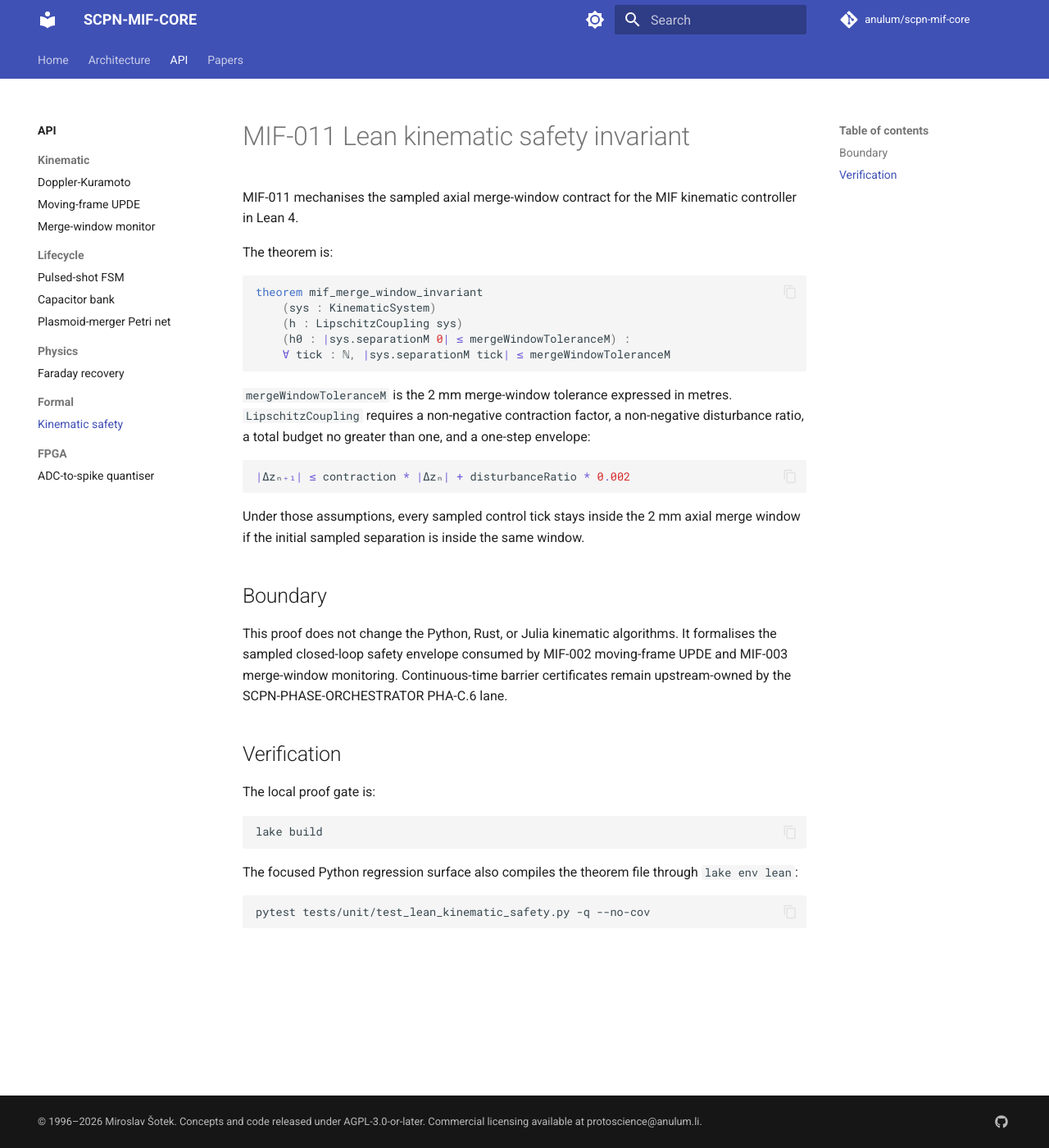
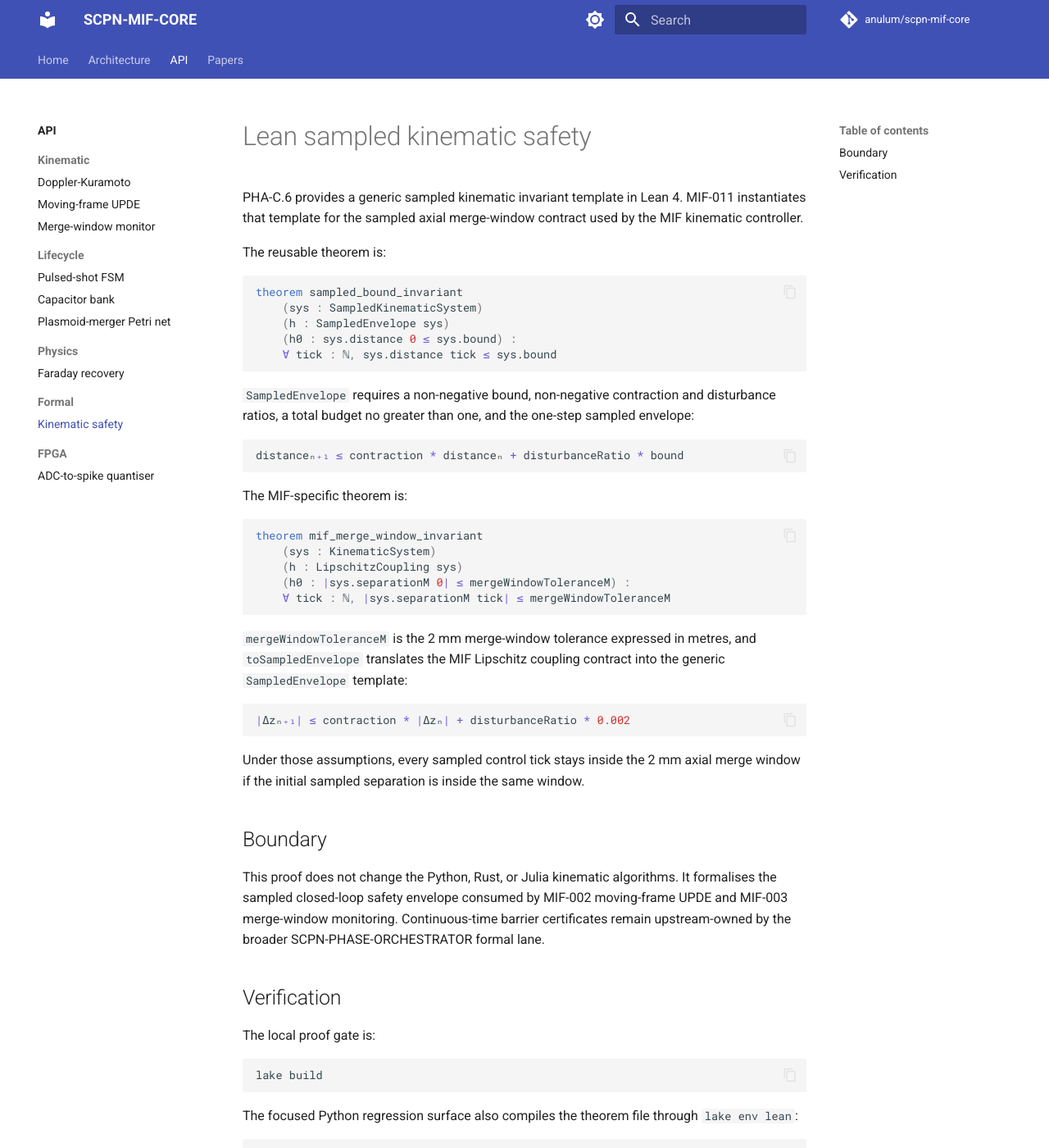
Before and after one commit to anulum/scpn-mif-core, an MkDocs documentation site: the page built from docs/api/formal/kinematic_safety.md, in a window 1280 px wide and 1400 px high. Shown: the whole window at 82% size. Built offline with MkDocs 1.6.1 and Material for MkDocs 9.7.7, drawn with Linux system fonts in a browser that asks for light colours; comment, search, counter and statistics services are not loaded.

Commit message:
feat: add generic Lean invariant
Add a reusable sampled kinematic envelope theorem and instantiate the MIF-011 merge-window proof from it.

Update Lean regression coverage and formal documentation for the PHA-C.6/MIF-011 proof chain.

Authored by Anulum Fortis & Arcane Sapience (protoscience@anulum.li)

````diff
--- a/docs/api/formal/kinematic_safety.md
+++ b/docs/api/formal/kinematic_safety.md
@@ -4,14 +4,33 @@
 <!-- © Code 2020–2026 Miroslav Šotek. All rights reserved. -->
 <!-- ORCID: 0009-0009-3560-0851 -->
 <!-- Contact: www.anulum.li | protoscience@anulum.li -->
-<!-- SCPN-MIF-CORE — MIF-011 Lean kinematic safety invariant documentation. -->
+<!-- SCPN-MIF-CORE — Lean sampled kinematic safety invariant documentation. -->
 
-# MIF-011 Lean kinematic safety invariant
+# Lean sampled kinematic safety
 
-MIF-011 mechanises the sampled axial merge-window contract for the MIF
-kinematic controller in Lean 4.
+PHA-C.6 provides a generic sampled kinematic invariant template in Lean 4.
+MIF-011 instantiates that template for the sampled axial merge-window contract
+used by the MIF kinematic controller.
 
-The theorem is:
+The reusable theorem is:
+
+```lean
+theorem sampled_bound_invariant
+    (sys : SampledKinematicSystem)
+    (h : SampledEnvelope sys)
+    (h0 : sys.distance 0 ≤ sys.bound) :
+    ∀ tick : ℕ, sys.distance tick ≤ sys.bound
+```
+
+`SampledEnvelope` requires a non-negative bound, non-negative contraction and
+disturbance ratios, a total budget no greater than one, and the one-step
+sampled envelope:
+
+```lean
+distanceₙ₊₁ ≤ contraction * distanceₙ + disturbanceRatio * bound
+```
+
+The MIF-specific theorem is:
 
 ```lean
 theorem mif_merge_window_invariant
@@ -21,9 +40,9 @@ theorem mif_merge_window_invariant
     ∀ tick : ℕ, |sys.separationM tick| ≤ mergeWindowToleranceM
 ```
 
-`mergeWindowToleranceM` is the 2 mm merge-window tolerance expressed in metres.
-`LipschitzCoupling` requires a non-negative contraction factor, a non-negative
-disturbance ratio, a total budget no greater than one, and a one-step envelope:
+`mergeWindowToleranceM` is the 2 mm merge-window tolerance expressed in metres,
+and `toSampledEnvelope` translates the MIF Lipschitz coupling contract into the
+generic `SampledEnvelope` template:
 
 ```lean
 |Δzₙ₊₁| ≤ contraction * |Δzₙ| + disturbanceRatio * 0.002
@@ -38,8 +57,8 @@ window.
 This proof does not change the Python, Rust, or Julia kinematic algorithms. It
 formalises the sampled closed-loop safety envelope consumed by MIF-002
 moving-frame UPDE and MIF-003 merge-window monitoring. Continuous-time barrier
-certificates remain upstream-owned by the SCPN-PHASE-ORCHESTRATOR PHA-C.6
-lane.
+certificates remain upstream-owned by the broader SCPN-PHASE-ORCHESTRATOR
+formal lane.
 
 ## Verification
 
````
Also changed, not shown: README.md (+6 -5 lines), docs/api/index.md (+2 -2 lines), docs/index.md (+3 -3 lines), 5 other files.
